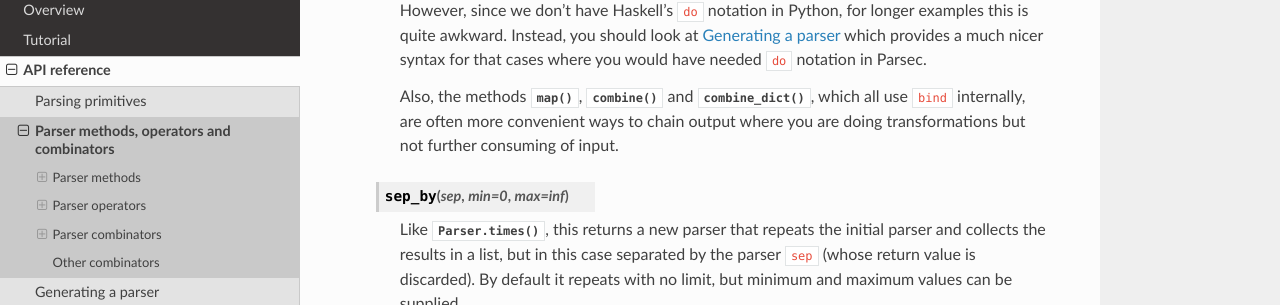
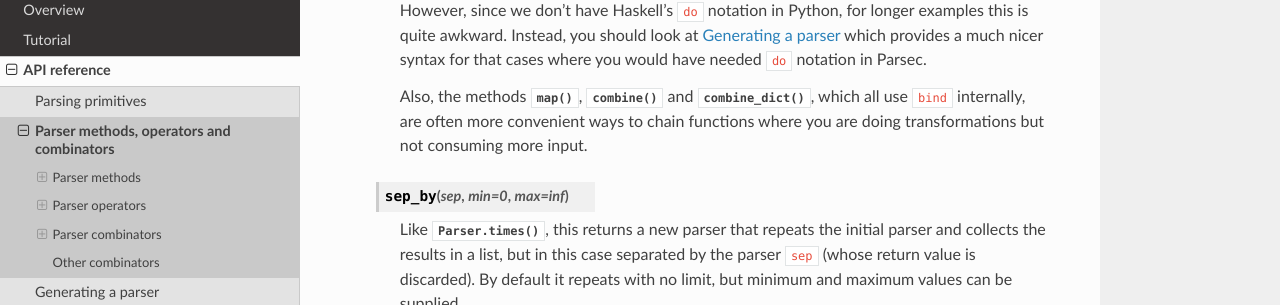
Before and after one commit to python-parsy/parsy, a Sphinx documentation site: the page built from docs/ref/methods_and_combinators.rst, in a window 1280 px wide and 900 px high, scrolled down 6590 px. Shown: the part 171-476 px from the top of the window. Built offline with Sphinx 7.4.7 and the Read the Docs theme 3.1.0, drawn with Linux system fonts in a browser that asks for light colours.

Commit message:
Fixed grammar

```diff
--- a/docs/ref/methods_and_combinators.rst
+++ b/docs/ref/methods_and_combinators.rst
@@ -392,8 +392,8 @@ can be used and manipulated as below.
 
       Also, the methods :meth:`~Parser.map`, :meth:`~Parser.combine` and
       :meth:`~Parser.combine_dict`, which all use ``bind`` internally, are often
-      more convenient ways to chain output where you are doing transformations
-      but not further consuming of input.
+      more convenient ways to chain functions where you are doing transformations
+      but not consuming more input.
 
    .. method:: sep_by(sep, min=0, max=inf)
 
```
